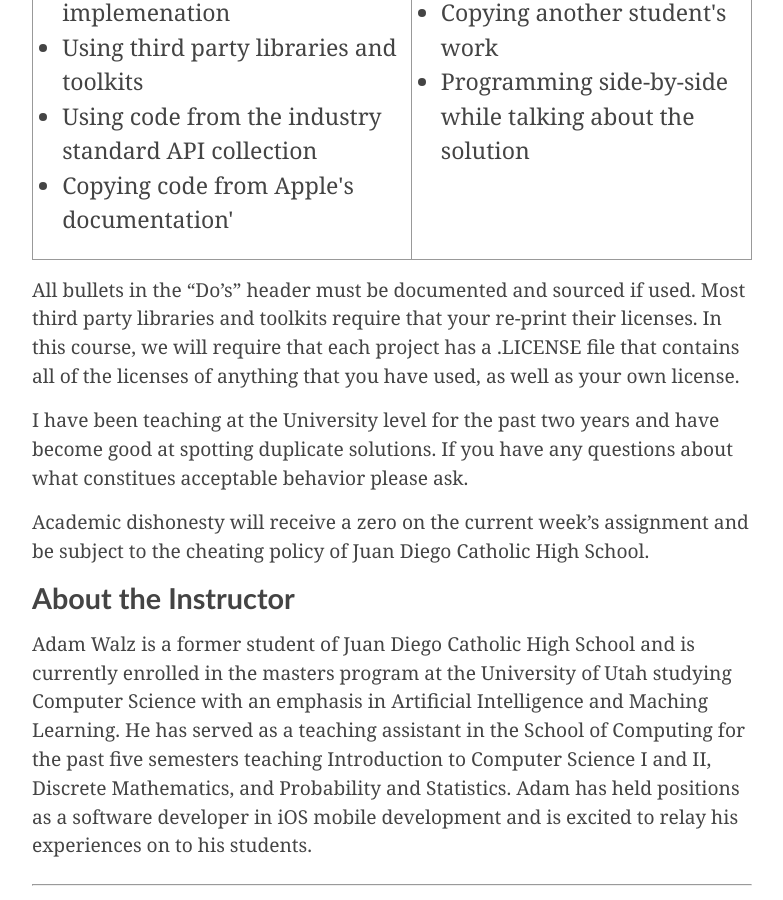
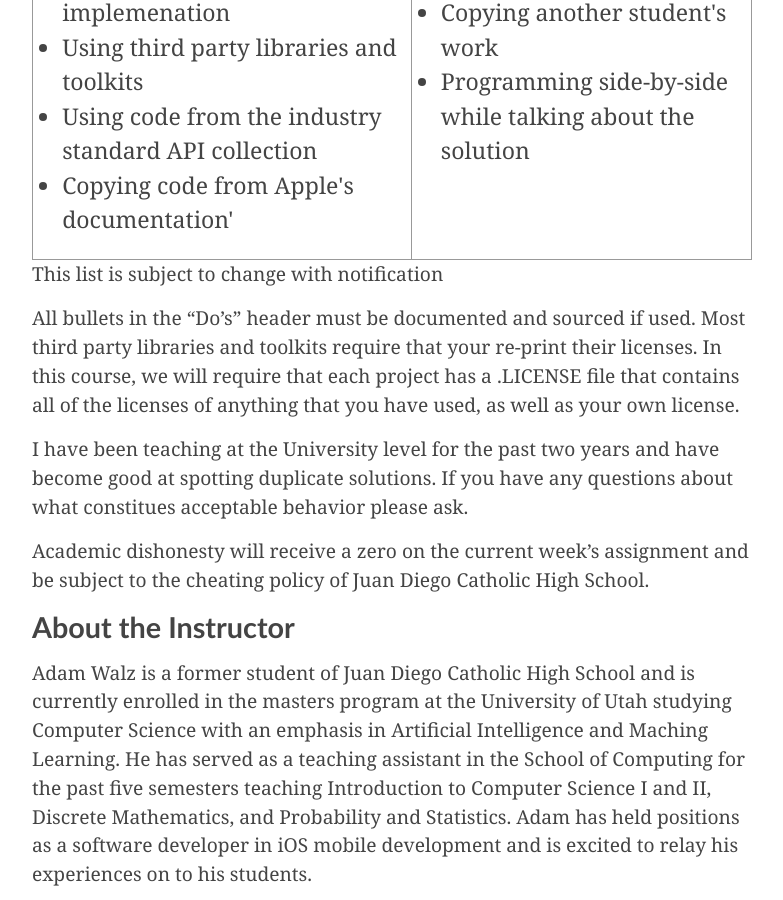
Before and after one commit to adamwalz/jdios-course-site, a Jekyll site: the page built from syllabus.md, in a window 1280 px wide and 900 px high, scrolled down 2768 px. Shown: the whole window, without its empty margins (248-1031 px from the left). Built offline with Jekyll 4.4.1, drawn with Linux system fonts in a browser that asks for light colours; some web fonts are replaced; Markdown is read by kramdown in place of the engine named in the settings.

Commit message:
Add caption to Academic Honesty table

```diff
--- a/syllabus.md
+++ b/syllabus.md
@@ -101,6 +101,7 @@ designated otherwise, each assignment is to be done individually.
 Here is a list of do's and don'ts for what is considered acceptable behavior
 
 <table border="1" cellpadding="5">
+	<caption align="bottom">This list is subject to change with notification</caption>
 	<tr>
 		<th>Do's</th>
 		<th>Dont's</th>
```
